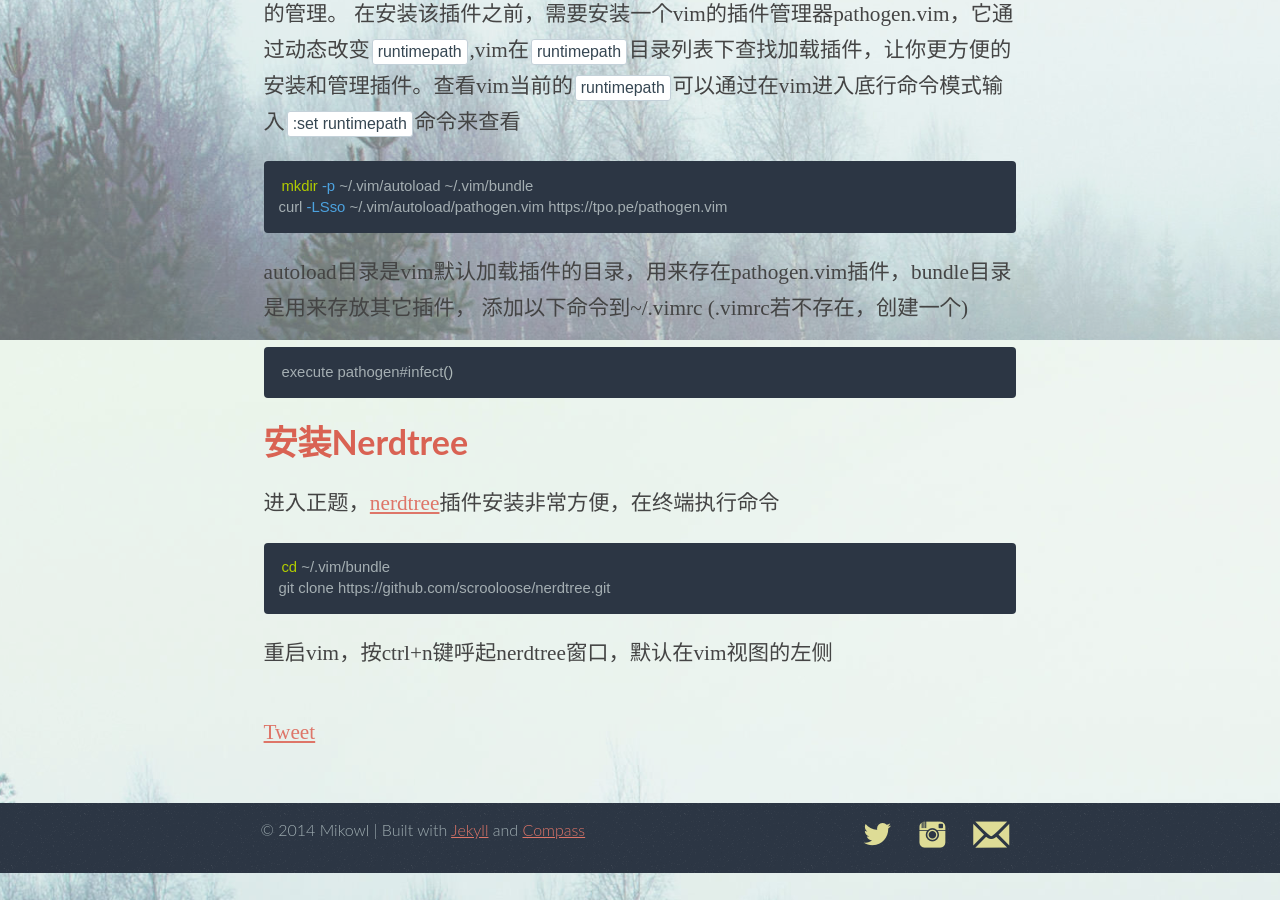
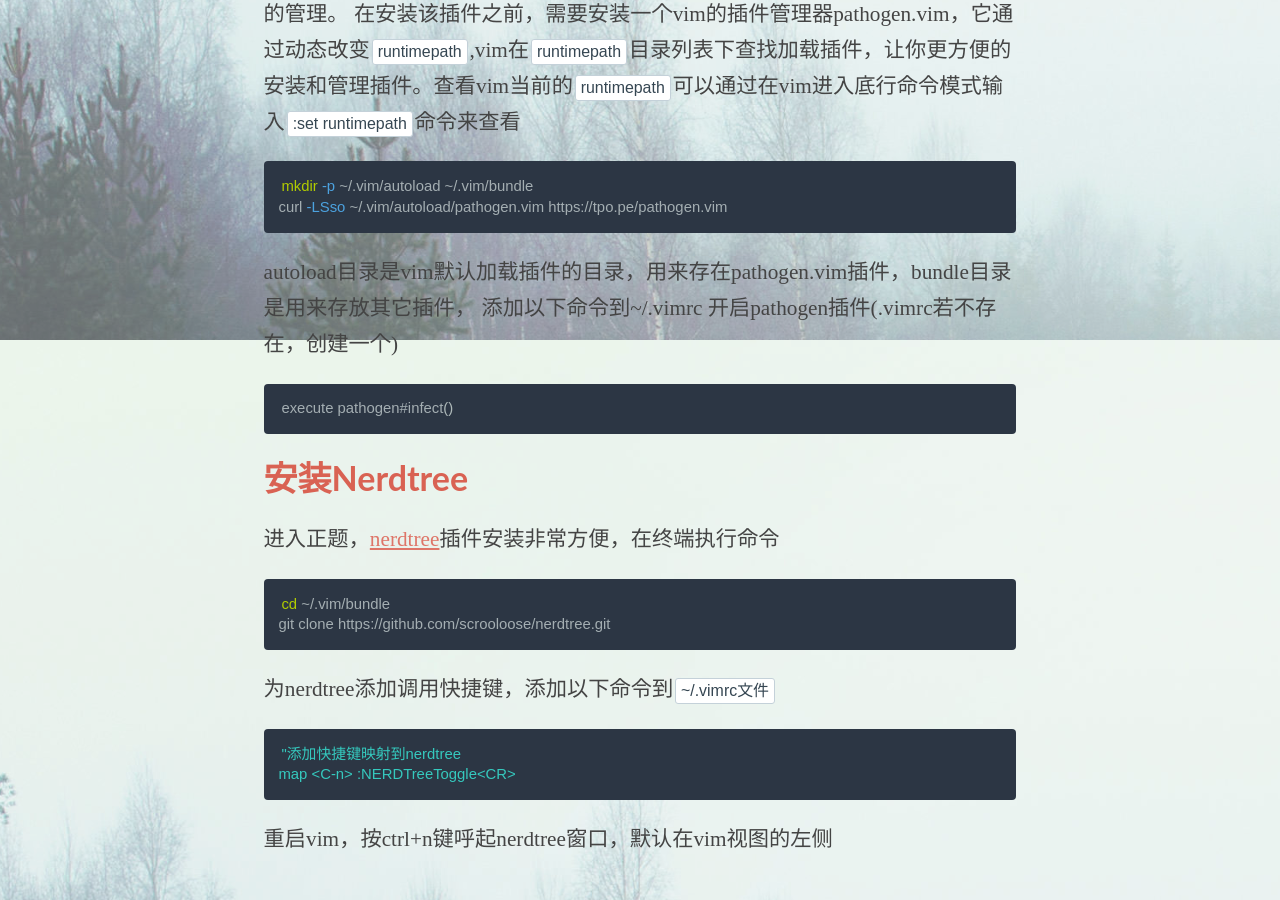
Before and after one commit to siweng/siweng.github.io, a Jekyll site: the page built from _posts/2014-06-21-vim-2-nerdtree.md, in a window 1280 px wide and 900 px high, scrolled down 560 px. Built offline with Jekyll 4.4.1, drawn with Linux system fonts in a browser that asks for light colours; nearby versions of some CDN libraries; some web fonts are replaced; Markdown is read by kramdown in place of the engine named in the settings; comment, search, counter and statistics services are not loaded.

Commit message:
auto commit

```diff
--- a/_posts/2014-06-21-vim-2-nerdtree.md
+++ b/_posts/2014-06-21-vim-2-nerdtree.md
@@ -14,7 +14,7 @@
 curl -LSso ~/.vim/autoload/pathogen.vim https://tpo.pe/pathogen.vim
 {% endhighlight %}
 autoload目录是vim默认加载插件的目录，用来存在pathogen.vim插件，bundle目录是用来存放其它插件，
-添加以下命令到~/.vimrc (.vimrc若不存在，创建一个)
+添加以下命令到~/.vimrc 开启pathogen插件(.vimrc若不存在，创建一个)
 {% highlight bash %}
 execute pathogen#infect()
 {% endhighlight %}
@@ -25,4 +25,9 @@
 cd ~/.vim/bundle
 git clone https://github.com/scrooloose/nerdtree.git
 {% endhighlight %}
+为nerdtree添加调用快捷键，添加以下命令到`~/.vimrc文件`
+{% highlight bash %}
+"添加快捷键映射到nerdtree
+map <C-n> :NERDTreeToggle<CR>
+{% endhighlight %}
 重启vim，按ctrl+n键呼起nerdtree窗口，默认在vim视图的左侧
```
